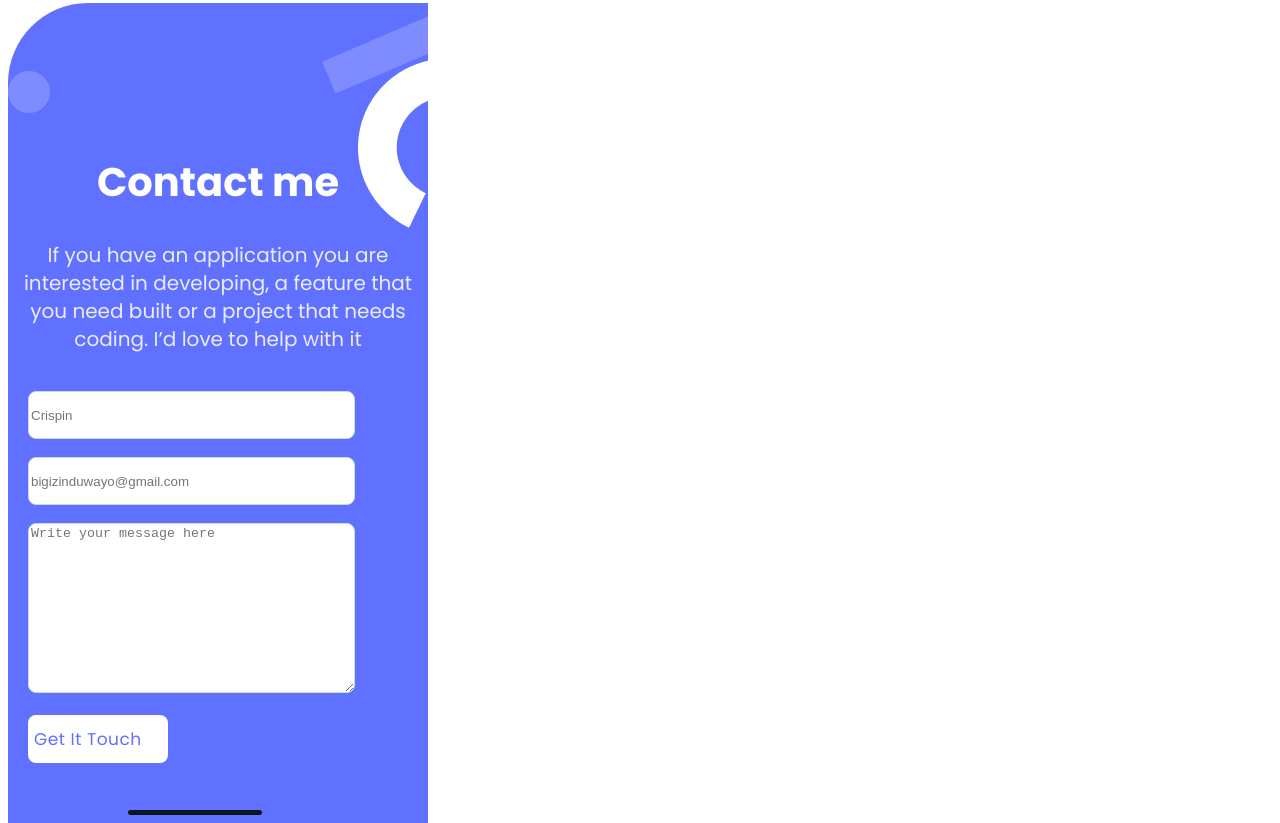
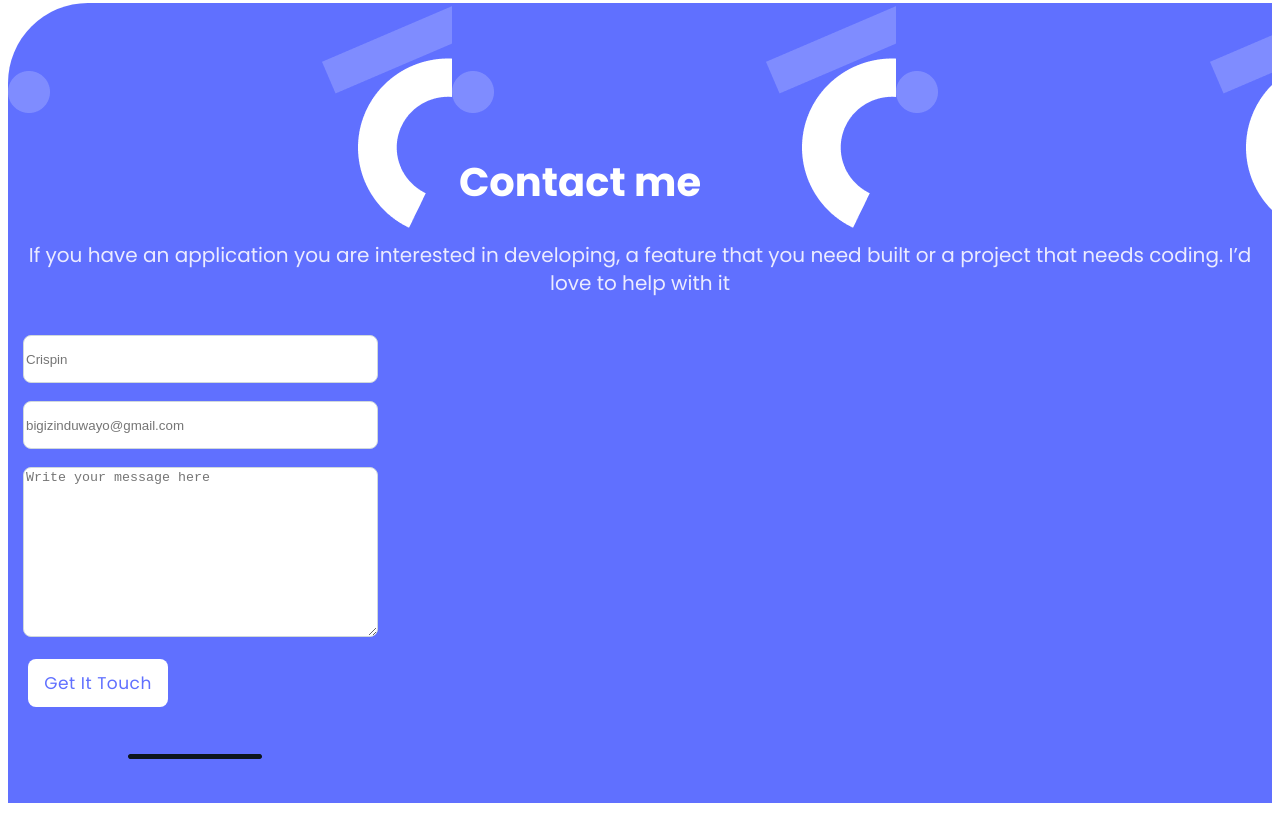
Before and after one commit to Bigizi/Portfolio, a website: page index.html in a window 1280 px wide. Shown: the part 4389-5212 px from the top of the page. Drawn offline with Linux system fonts and the light colour scheme.

Commit message:
Updating the width and button of contact form

```diff
--- a/style.css
+++ b/style.css
@@ -306,8 +306,10 @@ a {
 }
 
 .last-section {
-  width: 420px;
-  height: 820px;
+  width: 100%;
+  height: 100vh;
+  display: flex;
+  flex-direction: column;
   background: #6070ff;
   border-top-left-radius: 80px;
   background-image: url('images/contact\ form\ shape.png');
@@ -326,9 +328,9 @@ a {
   background: #fff;
   border: 1px solid #cfd8dc;
   border-radius: 8px;
-  width: 327px;
+  width: 355px;
   height: 170px;
-  margin-left: 20px;
+  margin-left: 15px;
 }
 
 #last-btn {
@@ -348,6 +350,7 @@ a {
   background: #fff;
   border-radius: 8px;
   border: none;
+  justify-content: center;
 }
 
 #last-section-h2 {
@@ -359,6 +362,7 @@ a {
   align-items: center;
   text-align: center;
   color: #fff;
+  margin-right: 120px;
 }
 
 .last-section-header {
@@ -371,7 +375,7 @@ a {
   background: #fff;
   border: 1px solid #cfd8dc;
   border-radius: 8px;
-  width: 327px;
+  width: 355px;
   height: 48px;
-  margin-left: 20px;
+  margin-left: 15px;
 }
```
Also changed, not shown: index.html (+0 -1 lines).
